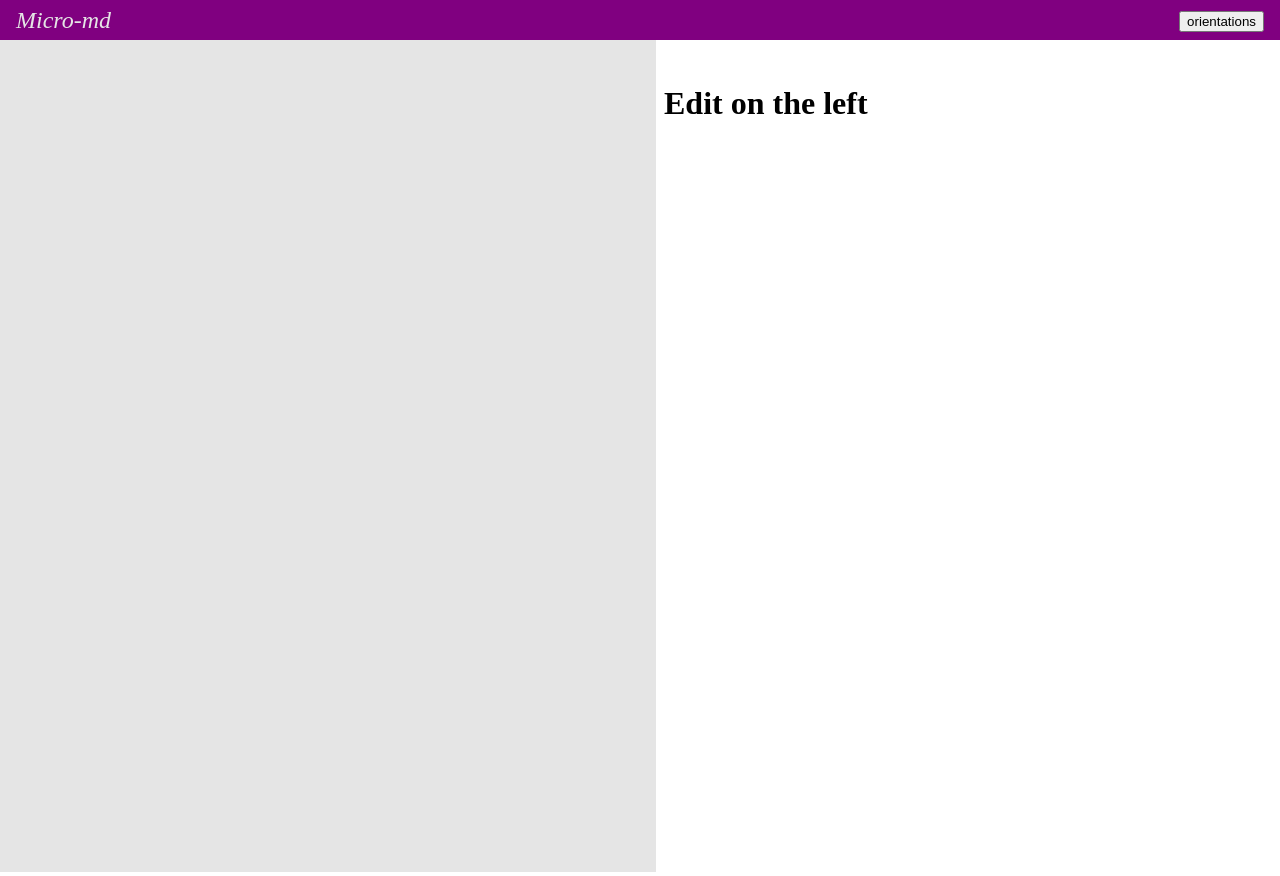
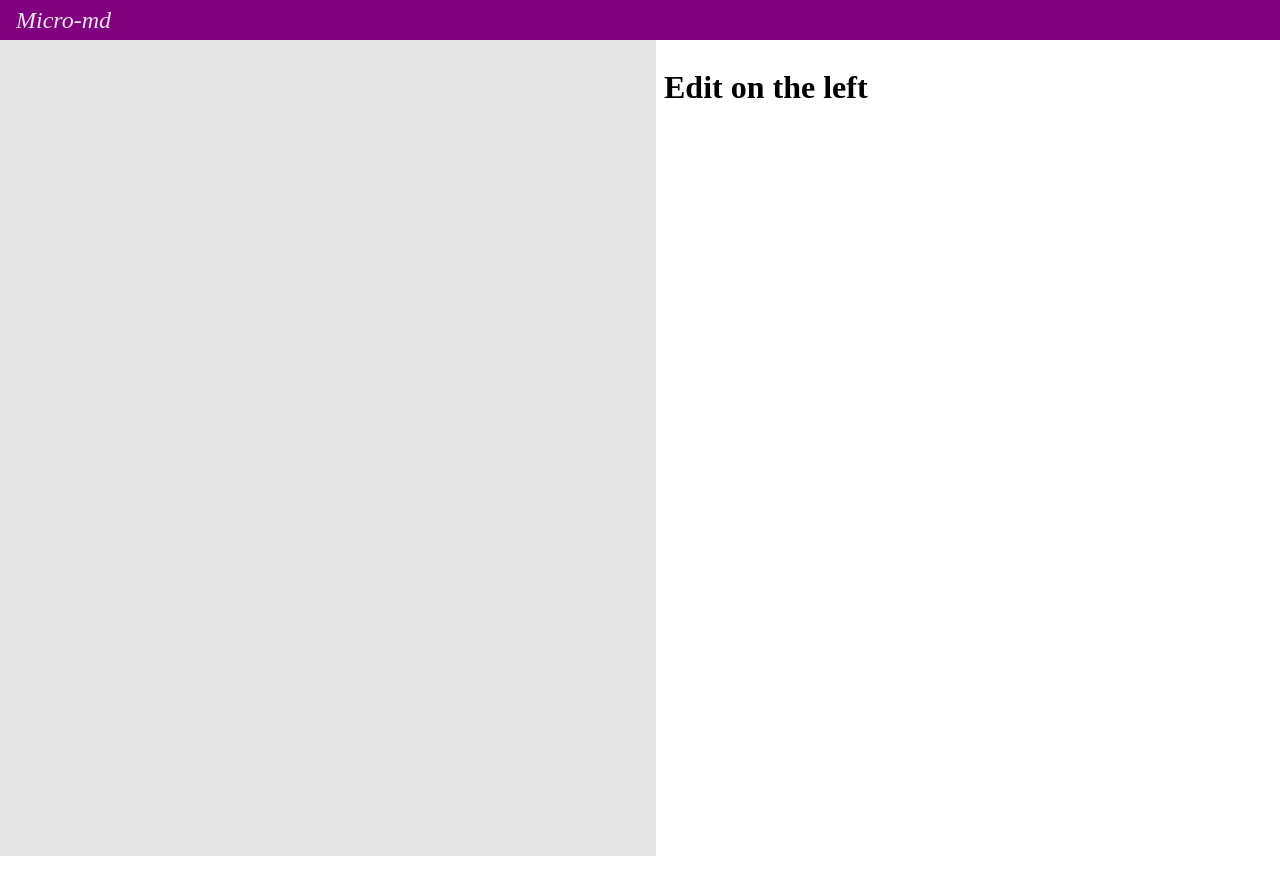
Before and after one commit to JakeDawkins/markdown-editor, a React app: page / in a window 1280 px wide. Shown: the top 876 px of the page. Built offline with nearby package versions, Linux system fonts and the light colour scheme.

Commit message:
fixed styling issues with first line placement

```diff
--- a/src/Components/ActionsBar/index.js
+++ b/src/Components/ActionsBar/index.js
@@ -5,7 +5,7 @@ export default class ActionBar extends Component {
     return (
       <nav>
         <span><em>Micro-md</em></span>
-        <button>orientations</button>
+        {/*<button onClick={this.props.handleCopyClipboard}>Copy to Clipboard</button>*/}
       </nav>
     );
   }
--- a/src/Components/Editor/index.js
+++ b/src/Components/Editor/index.js
@@ -4,35 +4,21 @@ export default class Editor extends Component {
 
   constructor(props) {
     super(props);
-    // this.state = {
-    //   text: this.props.startText || ""
-    // }
     this.handleChange = this.handleChange.bind(this);
   }
 
-  taStyles (classes) {
-    return {
-      width: "40%",
-      height: "100%",
-      marginRight:"5%",
-      backgroundColor: "#eeeeee",
-      display: "inline-block"
-    }
-  }
-
   handleChange () {
-    // this.setState({text: this.refs.input.innerText});
     this.props.onChange(this.refs.input.innerText);
   }
 
   render () {
     return (
       <div
-        className={this.props.position || ""}
-        onInput={this.handleChange}
-        ref="input" contentEditable
-        style={{paddingTop: "24px"}}
-      />
+
+          onInput={this.handleChange}
+          ref="input" contentEditable
+          style={{paddingTop: "16px", height: "100%"}}
+        />
     );
   }
 
--- a/src/Pages/Home/index.js
+++ b/src/Pages/Home/index.js
@@ -12,6 +12,7 @@ class App extends Component {
   constructor (props) {
     super();
     this.handleChange = this.handleChange.bind(this);
+    this.copyToClipboard = this.copyToClipboard.bind(this);
   }
 
   handleChange (input) {
@@ -20,11 +21,22 @@ class App extends Component {
     );
   }
 
+  copyToClipboard() {
+    let text = this.state && this.state.md ? this.state.md : "";
+    if(text.length === 0) return;
+
+    text = text.replace(/\r\n?|\n/g, '<br />');
+
+    window.prompt("Copy to clipboard: Ctrl+C, Enter", this.state.md)
+  }
+
   render () {
     return (
       <div id="mainWrapper">
-        <ActionsBar />
-        <Editor position="left" onChange={this.handleChange} startText={sampleText} />
+        <ActionsBar handleCopyClipboard={this.copyToClipboard}/>
+        <div className="left">
+          <Editor position="left" onChange={this.handleChange} startText={sampleText} />
+        </div>
         <div className="right">
           <ReactMarkdown source={this.state && this.state.md ? this.state.md : sampleText} />
         </div>
--- a/src/Pages/Home/styles.scss
+++ b/src/Pages/Home/styles.scss
@@ -40,8 +40,8 @@ nav {
 }
 
 .left, .right {
+  display: inline-block;
   width: 50%;
-  display: inline-block;
   height: 100%;
   min-height: 100%;
   overflow: scroll;
```
